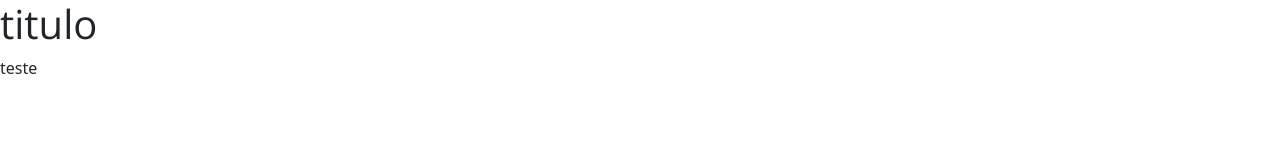
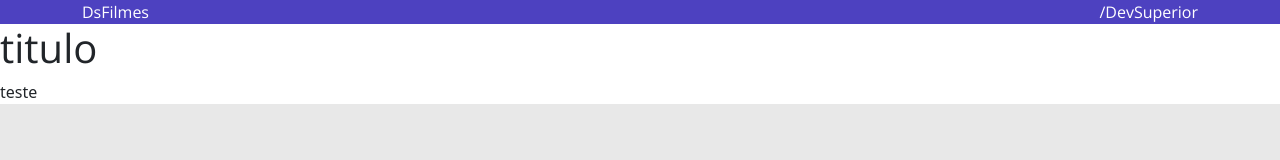
Before and after one commit to Enigmha/dsfilmes, a plain HTML site: page index.html in a window 1280 px wide. Drawn offline with nearby package versions, Linux system fonts and the light colour scheme.

Commit message:
Barra superior Parte 1

```diff
--- a/css/styles.css
+++ b/css/styles.css
@@ -2,5 +2,25 @@
 @import url('https://fonts.googleapis.com/css2?family=Open+Sans:wght@300;400;700&family=Roboto:wght@100;300;500&display=swap');
 
 *{
+    box-sizing: border-box;
     font-family: 'Open Sans', 'sans-serif';
 }
+html{
+    background-color: #E8E8E8;
+}
+
+
+header{
+    background-color: #4d41c0;
+    color: #fff;
+}
+a, a:hover{
+    text-decoration: none;
+    color: unset;
+}
+
+nav{
+    display: flex;
+    align-items: center;
+    justify-content: space-between;
+}
--- a/index.html
+++ b/index.html
@@ -13,6 +13,19 @@
 
 </head>
 <body>
+    <header>
+        <nav class="container">
+            DsFilmes
+            <a href="https://github.com/Enigmha/dsfilmes/commits/main/index.html">/DevSuperior</a>
+
+
+        </nav>
+
+
+    </header>
+
+
+
     <h1>
         titulo
     </h1>
```
